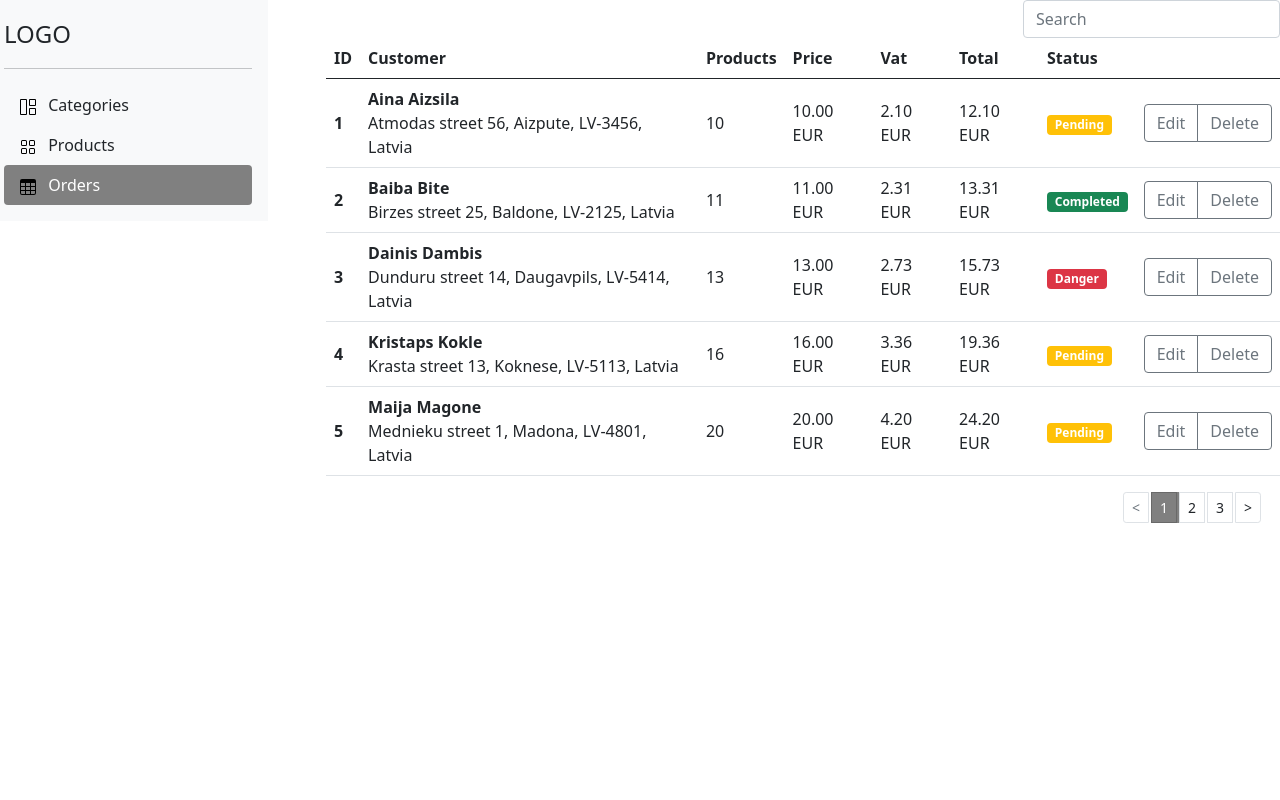
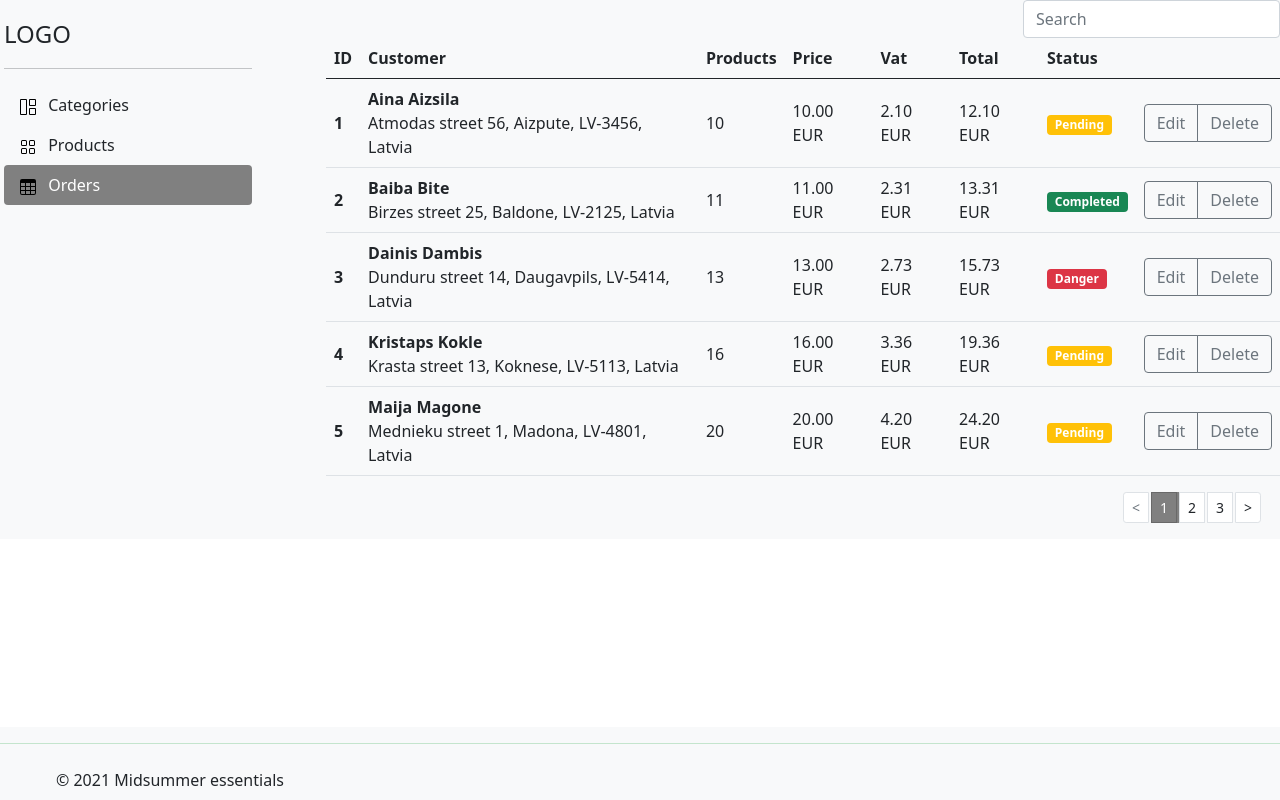
Before and after one commit to AnnaLasmane/admin-panel, a plain HTML site: page orders.html in a window 1280 px wide. Drawn offline with nearby package versions, Linux system fonts and the light colour scheme.

Commit message:
Update orders.html

```diff
--- a/orders.html
+++ b/orders.html
@@ -14,7 +14,7 @@
 <body>
 
     <!-- Main container -->
-    <div class="conatainer-fluid">
+    <div class="conatainer-fluid bg-light">
         <div class="row">
             <div class="col-3 p-0">
 
@@ -222,6 +222,14 @@
         </div>
     </div>
 
+    <!-- Footer -->
+    <footer class="fixed-bottom bg-light mt-5">
+        <hr>
+        <div class="p-2 ms-5 text-dark">
+            © 2021 Midsummer essentials
+        </div>
+    </footer>
+
     <script src="https://cdn.jsdelivr.net/npm/bootstrap@5.0.1/dist/js/bootstrap.bundle.min.js"
         integrity="sha384-gtEjrD/SeCtmISkJkNUaaKMoLD0//ElJ19smozuHV6z3Iehds+3Ulb9Bn9Plx0x4"
         crossorigin="anonymous"></script>
```
